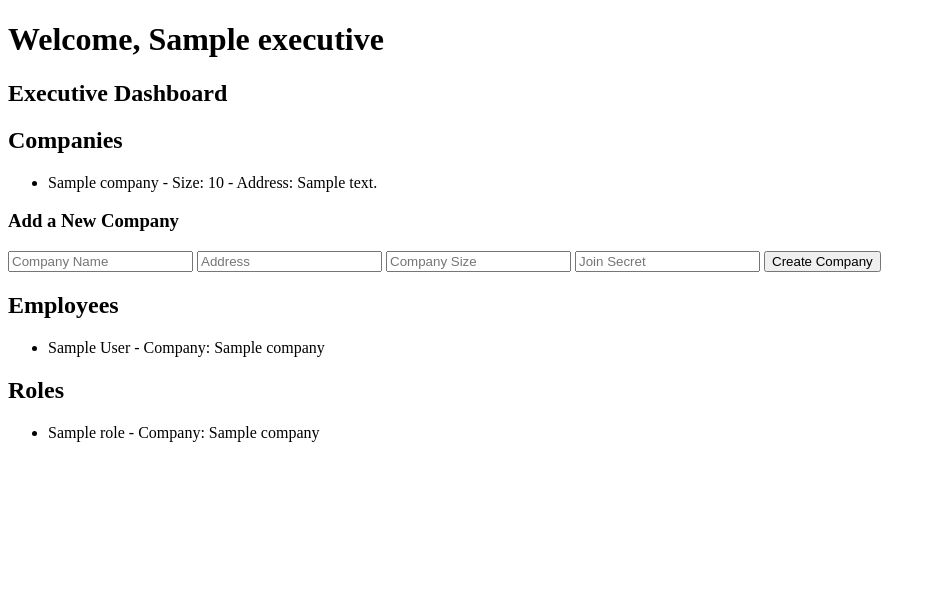
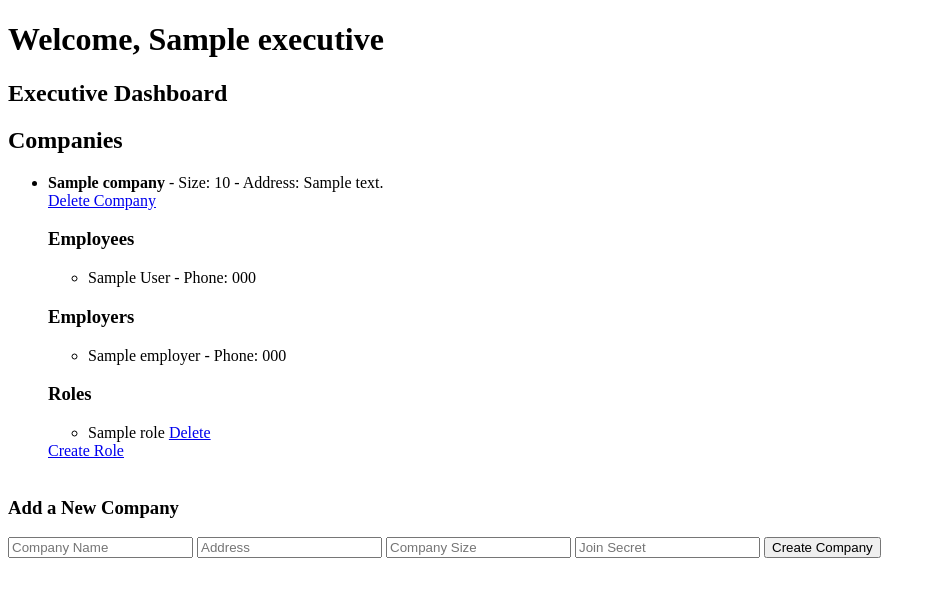
Before and after one commit to marmark88/HolisticMap, a Django app: page /executive/ in a window 1280 px wide. Shown: the top 597 px of the page, without its empty margins (0-936 px from the left). Run offline with Django 5.2, Linux system fonts and the light colour scheme; tables that the repository leaves empty hold one stand-in row (values such as "Sample post").

Commit message:
Added delete company and the ability for employers/executives to create/delete roles. Also fixed interaction where executives can not see employees from different companies.

```diff
--- a/holisticmap/templates/employee_dashboard.html
+++ b/holisticmap/templates/employee_dashboard.html
@@ -17,7 +17,11 @@
     {% if employee_skills %}
         <ul>
         {% for skill in employee_skills %}
-            <li>{{ skill.name }}</li>
+            <li>
+                <!-- Remove skill button -->
+                {{ skill.name }}
+                <a href="{% url 'remove_skill' skill.id %}">Remove</a>
+            </li>
         {% endfor %}
         </ul>
     {% else %}
--- a/holisticmap/templates/executive_dashboard.html
+++ b/holisticmap/templates/executive_dashboard.html
@@ -1,7 +1,7 @@
 <!DOCTYPE html>
 <html lang="en">
 <head>
-    <title>Executive Dashboard</title>
+    <title>Executive Dashboard - Holistic Map</title>
     <meta charset="UTF-8">
     <meta name="viewport" content="width=device-width, initial-scale=1.0">
 </head>
@@ -14,11 +14,65 @@
     {% if companies %}
         <ul>
         {% for company in companies %}
-            <li>{{ company.name }} - Size: {{ company.company_size }} - Address: {{ company.address }}</li>
+            <li>
+                <strong>{{ company.name }}</strong> - Size: {{ company.company_size }} - Address: {{ company.address }}
+                <br>
+                <!-- Delete company button -->
+                <a href="{% url 'delete_company' company.id %}"
+                   onclick="return confirm('Are you sure you want to delete this company? This will delete all employees, employers, and roles associated with it.');">
+                   Delete Company
+                </a>
+
+                <!-- Employees for this company -->
+                <h3>Employees</h3>
+                {% if company.employee_set.exists %}
+                    <ul>
+                    {% for employee in company.employee_set.all %}
+                        <li>{{ employee.name }} - Phone: {{ employee.phone }}</li>
+                    {% endfor %}
+                    </ul>
+                {% else %}
+                    <p>No employees yet.</p>
+                {% endif %}
+
+                 <!-- Employers for this company -->
+                 <h3>Employers</h3>
+                 {% if company.employer_set.exists %}
+                     <ul>
+                     {% for employer in company.employer_set.all %}
+                         <li>{{ employer.name }} - Phone: {{ employer.phone }}</li>
+                     {% endfor %}
+                     </ul>
+                 {% else %}
+                     <p>No employers yet.</p>
+                 {% endif %}
+
+                <!-- Roles for this company -->
+                <h3>Roles</h3>
+                {% if company.role_set.exists %}
+                    <ul>
+                    {% for role in company.role_set.all %}
+                        <li>
+                            {{ role.title }}
+                            <!-- Delete Role button -->
+                            <a href="{% url 'delete_role' role.id %}" onclick="return confirm('Are you sure you want to delete this role?');">
+                                Delete
+                            </a>
+                        </li>
+                    {% endfor %}
+                    </ul>
+                {% else %}
+                    <p>No open roles yet.</p>
+                {% endif %}
+
+                <!-- Create role button for this company -->
+                <a href="{% url 'create_role' company.id %}">Create Role</a>
+                <br><br>
+            </li>
         {% endfor %}
         </ul>
     {% else %}
-        <p>You have no companies yet.</p>
+        <p>You have no companies assigned yet.</p>
     {% endif %}
 
     <!-- Form to add a new company -->
@@ -32,26 +86,5 @@
         <button type="submit">Create Company</button>
     </form>
 
-    <h2>Employees</h2>
-    {% if employees %}
-        <ul>
-        {% for employee in employees %}
-            <li>{{ employee.name }} - Company: {{ employee.company.name }}</li>
-        {% endfor %}
-        </ul>
-    {% else %}
-        <p>No employees yet.</p>
-    {% endif %}
-
-    <h2>Roles</h2>
-    {% if roles %}
-        <ul>
-        {% for role in roles %}
-            <li>{{ role.title }} - Company: {{ role.company.name }}</li>
-        {% endfor %}
-        </ul>
-    {% else %}
-        <p>No open roles yet.</p>
-    {% endif %}
 </body>
 </html>
--- a/holisticmap/urls.py
+++ b/holisticmap/urls.py
@@ -6,9 +6,12 @@ urlpatterns = [
 
     path('executive/', views.executive_dashboard, name='executive_dashboard'),
     path('employee/', views.employee_dashboard, name='employee_dashboard'),
+    path('employer/', views.employer_dashboard, name='employer_dashboard'),
 
     path('create-company/', views.create_company, name='create_company'),
+    path('delete-company/<int:company_id>/', views.delete_company, name='delete_company'),
     path('add-skill/', views.add_skill, name='add_skill'),
-
-    path('employer/', views.employer_dashboard, name='employer_dashboard'),
+    path('remove-skill/<int:skill_id>/', views.remove_skill, name='remove_skill'),
+    path('create-role/<int:company_id>/', views.create_role, name='create_role'),
+    path('delete-role/<int:role_id>/', views.delete_role, name='delete_role'),
 ]
--- a/holisticmap/views.py
+++ b/holisticmap/views.py
@@ -4,13 +4,13 @@ from .services import match_employee_to_role
 # Create your views here.
 
 # dummy for testing
-CURRENT_ROLE = 'employee'
+CURRENT_ROLE = 'executive'
 # pick first employee as sample view
 EMPLOYEE_ID = 1
 # placeholder for first executive
 EXECUTIVE_ID = 1
 # placeholder for first employer
-EMPLOYER_ID = 1
+EMPLOYER_ID = 2
 
 def index(request):
     if CURRENT_ROLE == 'executive':
@@ -56,6 +56,11 @@ def create_company(request):
             )
     return redirect('executive_dashboard')
 
+def delete_company(request, company_id):
+    company = get_object_or_404(Company, id=company_id)
+    company.delete() # cascades to delete all employees, employers, and roles
+    return redirect('executive_dashboard')
+
 def employee_dashboard(request):
     # Employees see only their own record
     employee = get_object_or_404(Employee, id=EMPLOYEE_ID)
@@ -89,6 +94,17 @@ def add_skill(request):
             employee.skills.add(skill)  # ManyToMany prevents duplicates automatically
     return redirect('employee_dashboard')
 
+def remove_skill(request, skill_id):
+    employee = get_object_or_404(Employee, id=EMPLOYEE_ID)
+
+    # get the skill from the request URL
+    skill = get_object_or_404(Skill, id=skill_id)
+
+    # remove the skill
+    employee.skills.remove(skill)
+
+    return redirect('employee_dashboard')
+
 def employer_dashboard(request):
     employer = get_object_or_404(Employer, id=EMPLOYER_ID)
     company = employer.company
@@ -106,3 +122,41 @@ def employer_dashboard(request):
         'roles': roles,
         'matches': matches,
     })
+
+# create a new role for a company
+def create_role(request, company_id):
+    # Executives or employers can create a new role for a company.
+    company = get_object_or_404(Company, id=company_id)
+
+    if request.method == 'POST':
+        title = request.POST.get('title')
+        description = request.POST.get('description')
+        skills = request.POST.get('skills')
+
+        if title and description:
+            # Save the new role and assign to a variable
+            role = Role.objects.create(company=company, title=title, description=description)
+
+            # Add skills if provided
+            if skills:
+                skills_name = [s.strip() for s in skills.split(',') if s.strip()]
+                for name in skills_name:
+                    skill, created = Skill.objects.get_or_create(name=name)
+                    RoleSkill.objects.create(role=role, skill=skill)
+
+            # Redirect based on role
+            if CURRENT_ROLE == 'executive':
+                return redirect('executive_dashboard')
+            else:
+                return redirect('employer_dashboard')
+
+    return render(request, 'create_role.html', {'company': company})
+
+def delete_role(request, role_id):
+    role = get_object_or_404(Role, id=role_id)
+    role.delete() # delete the role and all associated RoleSkills
+
+    if CURRENT_ROLE == 'executive':
+        return redirect('executive_dashboard')
+    else:
+        return redirect('employer_dashboard')
```
Also changed, not shown: holisticmap/templates/create_role.html (added, +27 -0 lines), holisticmap/templates/employer_dashboard.html (+8 -1 lines).
